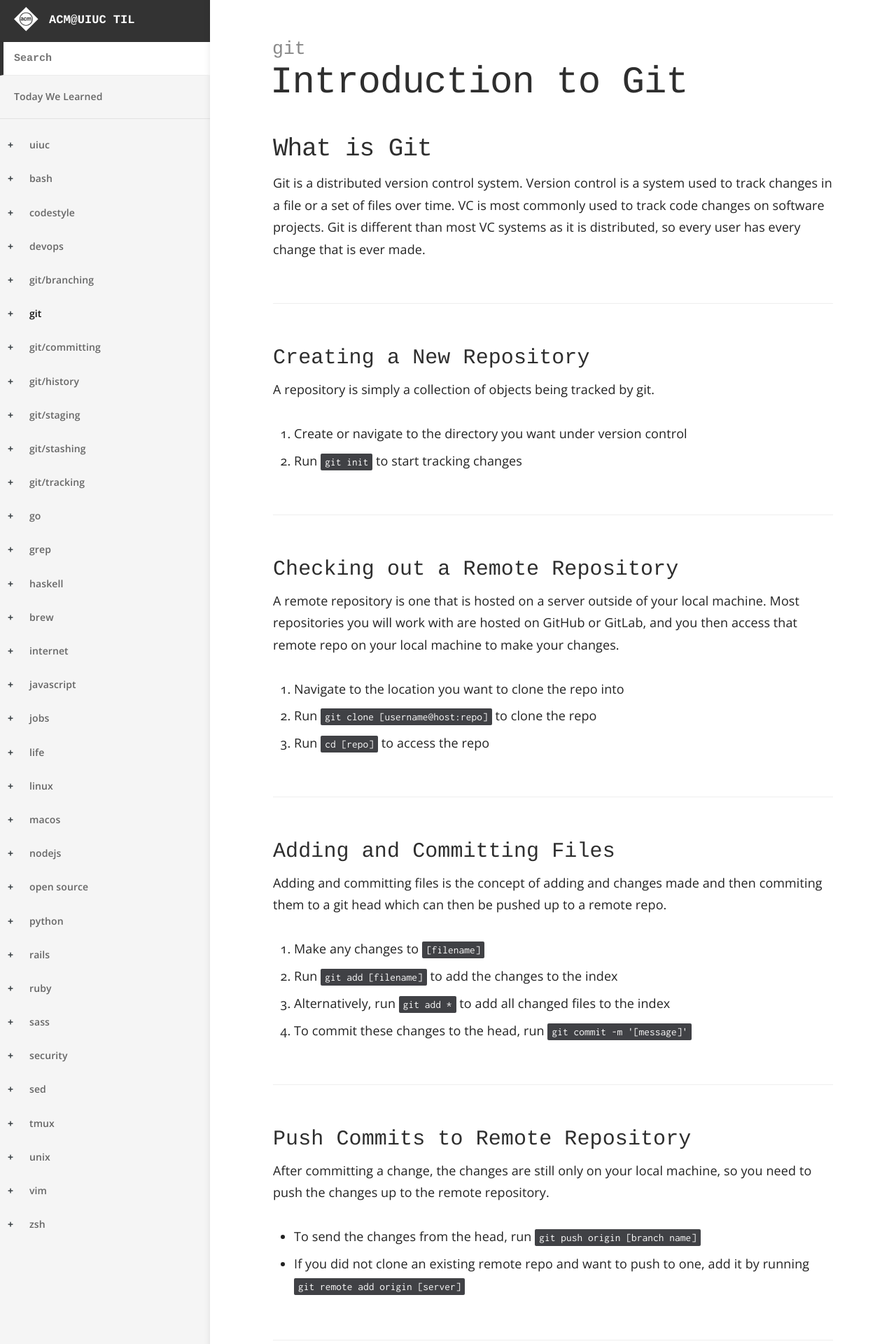
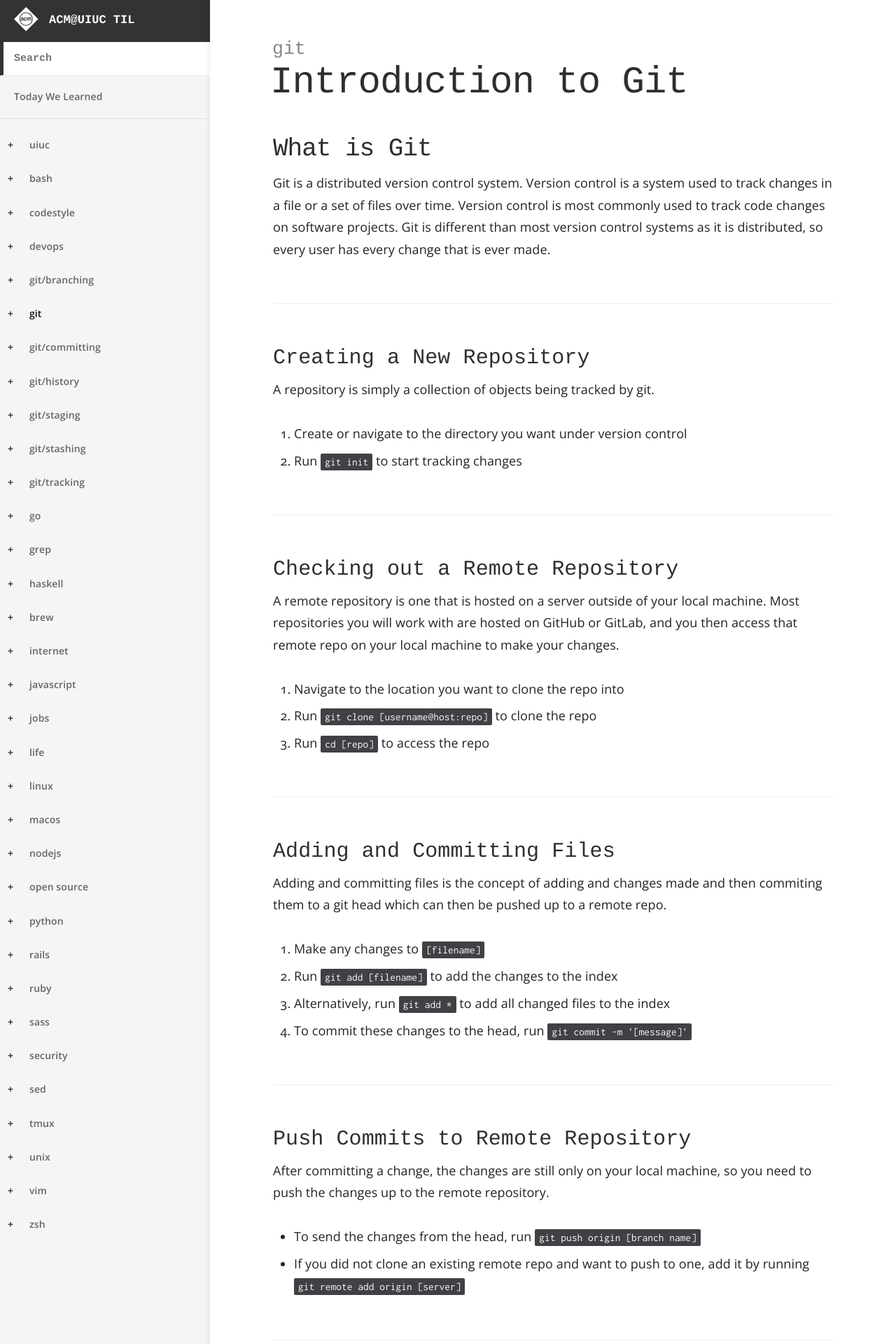
Before and after one commit to acm-uiuc/til, a Jekyll site: the page built from _til/git/intro-to-git.md, in a window 1280 px wide. Shown: the top 1920 px of the page at 70% size. Built offline with Jekyll 4.4.1, drawn with Linux system fonts in a browser that asks for light colours; some of the changed text lies outside the part shown.

Commit message:
spelling

```diff
--- a/_til/git/intro-to-git.md
+++ b/_til/git/intro-to-git.md
@@ -3,7 +3,7 @@ title: Introduction to Git
 category: git
 ---
 ## What is Git
-Git is a distributed version control system. Version control is a system used to track changes in a file or a set of files over time. VC is most commonly used to track code changes on software projects. Git is different than most VC systems as it is distributed, so every user has every change that is ever made.
+Git is a distributed version control system. Version control is a system used to track changes in a file or a set of files over time. Version control is most commonly used to track code changes on software projects. Git is different than most version control systems as it is distributed, so every user has every change that is ever made.
 
 ### Creating a New Repository
 A repository is simply a collection of objects being tracked by git.
```
Also changed, not shown: other parts of _til/git/intro-to-git.md (+1 -1 lines).
